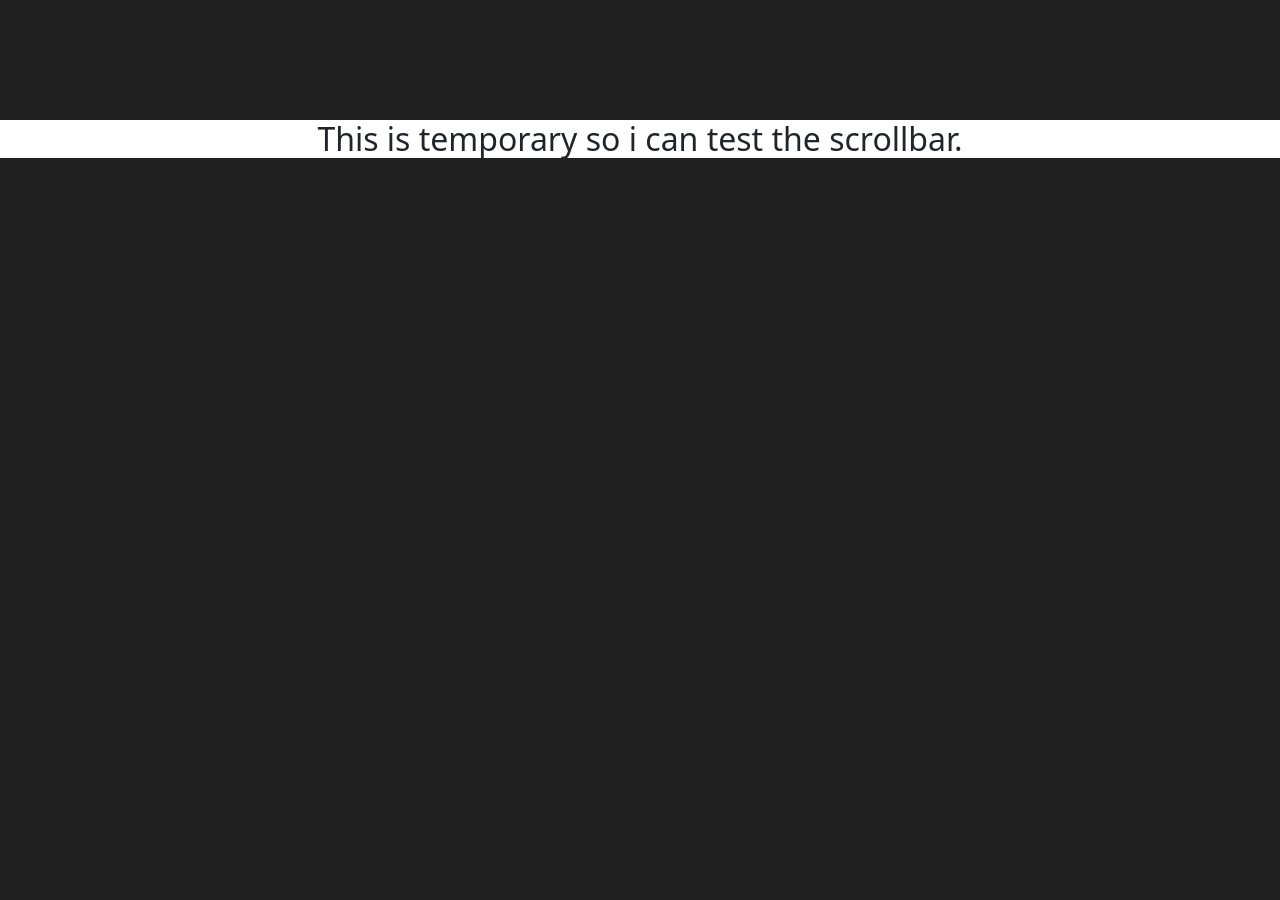
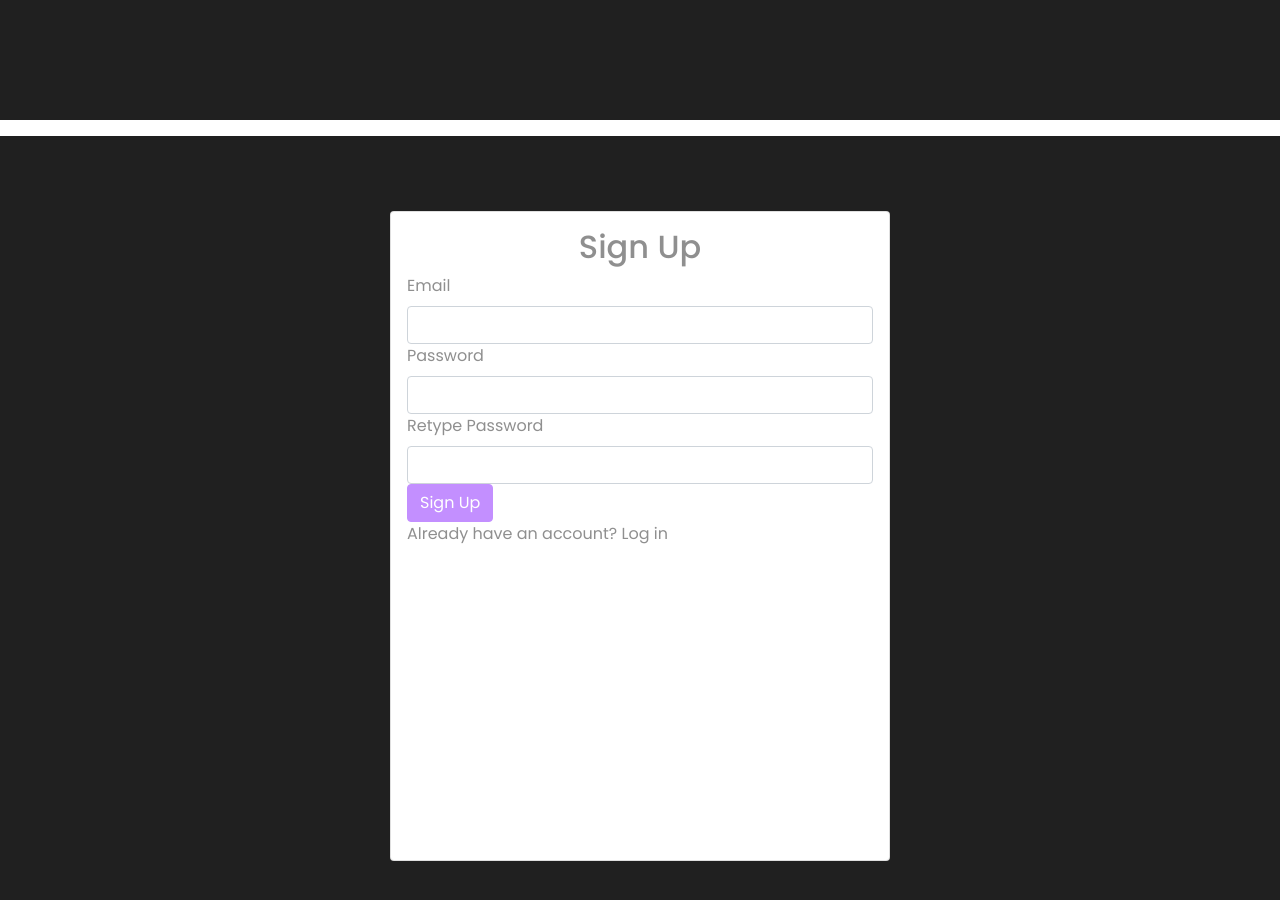
Before and after one commit to spicyyakilove/reactjs-web-app, a React (Create React App) app: page / in a window 1280 px wide. Shown: the part 680-1580 px from the top of the page. Before the commit the page ends 846 px from the top, so only its background shows below. Built offline with nearby package versions, Linux system fonts and the light colour scheme.

Commit message:
Added Signup.jsx and .css

```diff
--- a/src/components/App.css
+++ b/src/components/App.css
@@ -3,7 +3,3 @@
     padding: 0;
     box-sizing: border-box;
 }
-
-.Temp {
-    text-align: center;
-}
--- a/src/components/App.jsx
+++ b/src/components/App.jsx
@@ -1,13 +1,13 @@
 import './App.css';
 import Homepage from './Homepage';
+import Signup from './Signup';
 
 function App() {
     return (
         <div className='App'>
             <Homepage />
-            <div className='Temp'>
-                <h2>This is temporary so i can test the scrollbar.</h2>
-            </div>
+            <p> </p>
+            <Signup />
         </div>
     );
 }
--- /dev/null
+++ b/src/components/Signup.css
@@ -0,0 +1,46 @@
+@import url('https://fonts.googleapis.com/css2?family=Poppins:wght@100;200;300;400;500;600;700;800;900&display=swap');
+
+* {
+    margin: 0;
+    padding: 0;
+    box-sizing: border-box;
+}
+
+:root {
+    --background: #202020;
+    --accent: #c38fff;
+    --primary: #f2f2f2;
+    --secendary: #8f8f8f;
+}
+
+::-webkit-scrollbar {
+    width: 10px;
+}
+::-webkit-scrollbar-thumb {
+    background: var(--accent);
+}
+::-webkit-scrollbar-track {
+    background: var(--background);
+}
+
+.btn-color {
+    background-color: var(--accent) !important;
+    border-color: var(--accent) !important;
+}
+
+.Signup {
+    width: 100%;
+    height: 100vh;
+    color: var(--secendary);
+    background-color: var(--background);
+    font-size: 16px;
+    font-family: 'Poppins', sans-serif;
+}
+
+.Card {
+    width: 500px;
+    height: 650px;
+    top: 50%;
+    left: 50%;
+    transform: translate(-50%, -50%);
+}
--- /dev/null
+++ b/src/components/Signup.jsx
@@ -0,0 +1,33 @@
+import React from 'react';
+import './Signup.css';
+import { Card, Form, Button } from 'react-bootstrap';
+
+export default function Signup() {
+    return (
+        <div className='Signup'>
+            <Card className='Card'>
+                <Card.Body>
+                    <h2 className='text-center'>Sign Up</h2>
+                    <Form>
+                        <Form.Group id='email'>
+                            <Form.Label>Email</Form.Label>
+                            <Form.Control type='email' required />
+                        </Form.Group>
+                        <Form.Group id='password1'>
+                            <Form.Label>Password</Form.Label>
+                            <Form.Control type='password' required />
+                        </Form.Group>
+                        <Form.Group id='password2'>
+                            <Form.Label>Retype Password</Form.Label>
+                            <Form.Control type='password' required />
+                        </Form.Group>
+                        <Button className='btn-color' type='submit'>
+                            Sign Up
+                        </Button>
+                    </Form>
+                    <div>Already have an account? Log in</div>
+                </Card.Body>
+            </Card>
+        </div>
+    );
+}
```
